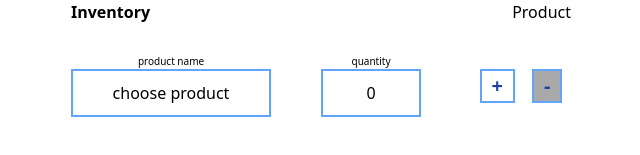
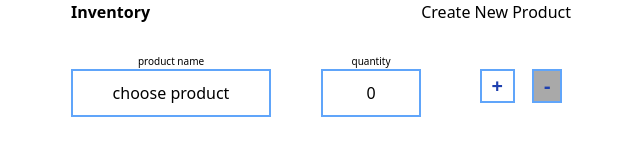
Before and after one commit to alextes90/inventory-management, a Next.js app: page / in a window 1280 px wide. Shown: the top 155 px of the page, without its empty margins (319-959 px from the left). Built offline with nearby package versions, Linux system fonts and the light colour scheme; no server answers.

Commit message:
feat: change page name

```diff
--- a/src/components/navigation.tsx
+++ b/src/components/navigation.tsx
@@ -16,7 +16,7 @@ export const Navigation = () => {
         href={PRODUCT_PAGE}
         className={pathname === PRODUCT_PAGE ? "isActive" : ""}
       >
-        Product
+        Create New Product
       </Link>
     </nav>
   );
```
